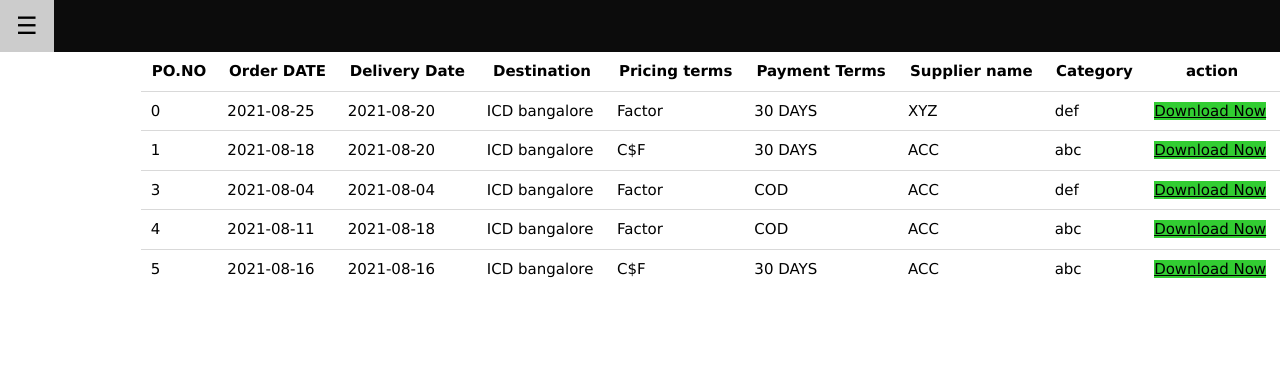
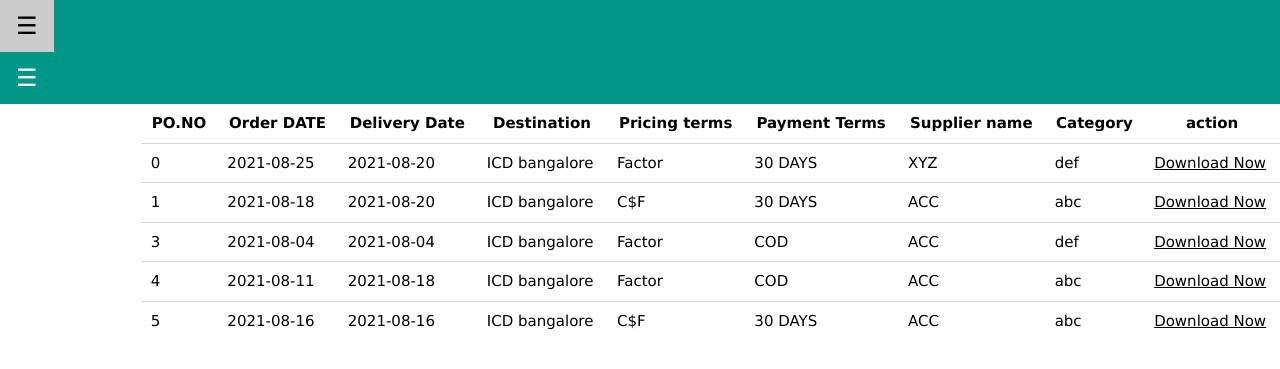
Before and after one commit to project-da/payment_order, a PHP site: page /all_preview.php in a window 1280 px wide. Shown: the top 369 px of the page. Run offline with PHP 8.4, Linux system fonts and the light colour scheme; data comes from the database, SQL or seed files in the repository; some libraries are stand-ins or nearby versions.

Commit message:
Update all_preview.php

```diff
--- a/all_preview.php
+++ b/all_preview.php
@@ -9,9 +9,35 @@
              <link rel="stylesheet" href="style.css"></link>
              <script src="https://kit.fontawesome.com/b99e675b6e.js"></script>
              <meta name="viewport" content="width=device-width, initial-scale=1.0">
-            </head>
-        <body>
+              <link rel="stylesheet" href="https://www.w3schools.com/w3css/4/w3.css">
+    </head>
+<body>
 
+     <!-- Sidebar -->
+  <div class="w3-sidebar w3-bar-block w3-border-right" style="display:none" id="mySidebar">
+    <button onclick="w3_close()" class="w3-bar-item w3-large">Close &times;</button>
+    <a href="Manager_view.php" class="w3-bar-item w3-button">ALL PO'S</a>
+    <a href="Manager_pre.php" class="w3-bar-item w3-button">ALL PREVIEW </a>
+    <a href="logout.php" class="w3-bar-item w3-button">LOGOUT</a>
+  </div>
+
+  <!-- Page Content -->
+  <div class="w3-teal">
+    <button class="w3-button w3-teal w3-xlarge" onclick="w3_open()">☰</button>
+
+  </div>
+
+
+
+  <script>
+  function w3_open() {
+    document.getElementById("mySidebar").style.display = "block";
+  }
+
+  function w3_close() {
+    document.getElementById("mySidebar").style.display = "none";
+  }
+  </script>
         <div class="pay" style=" margin-left: 11%;">
       <table class="display" id="userTable" style="width:100%" >
                     <tr>
```
